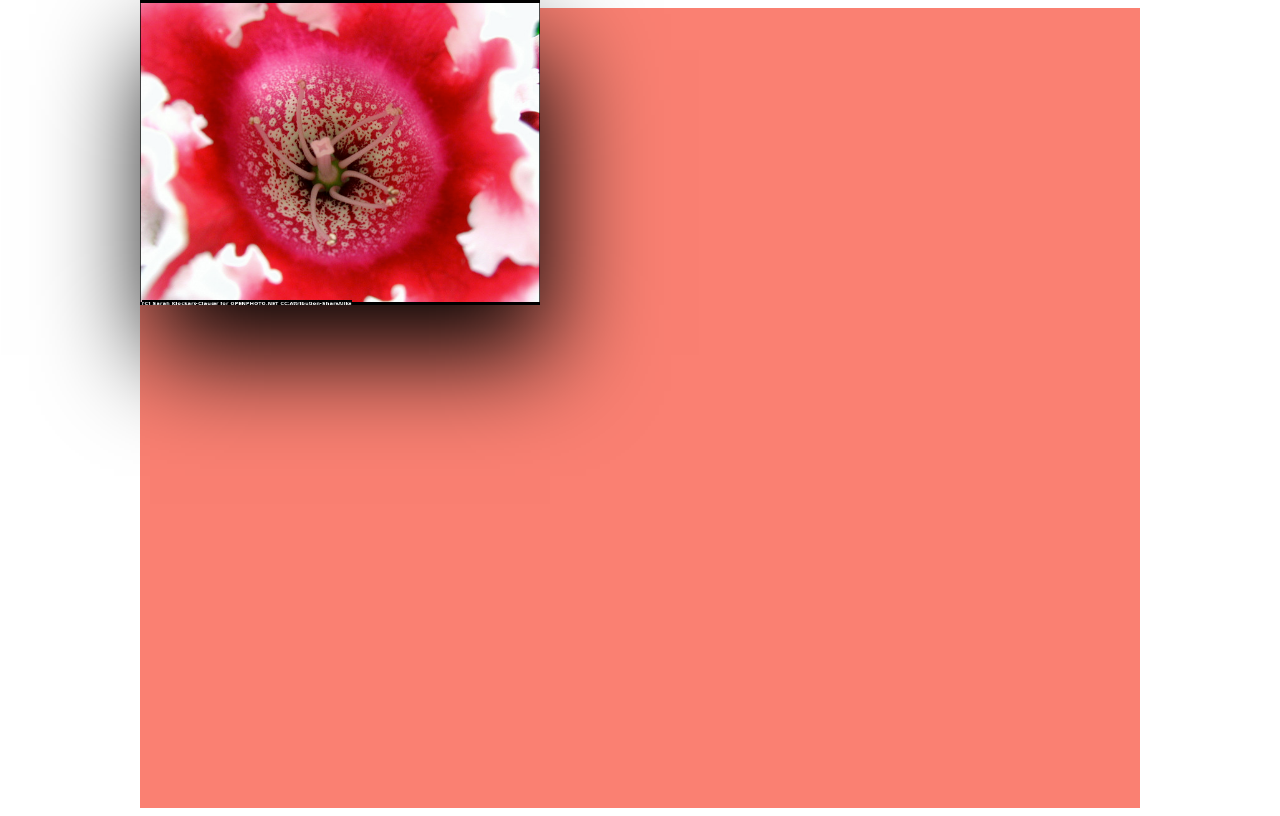
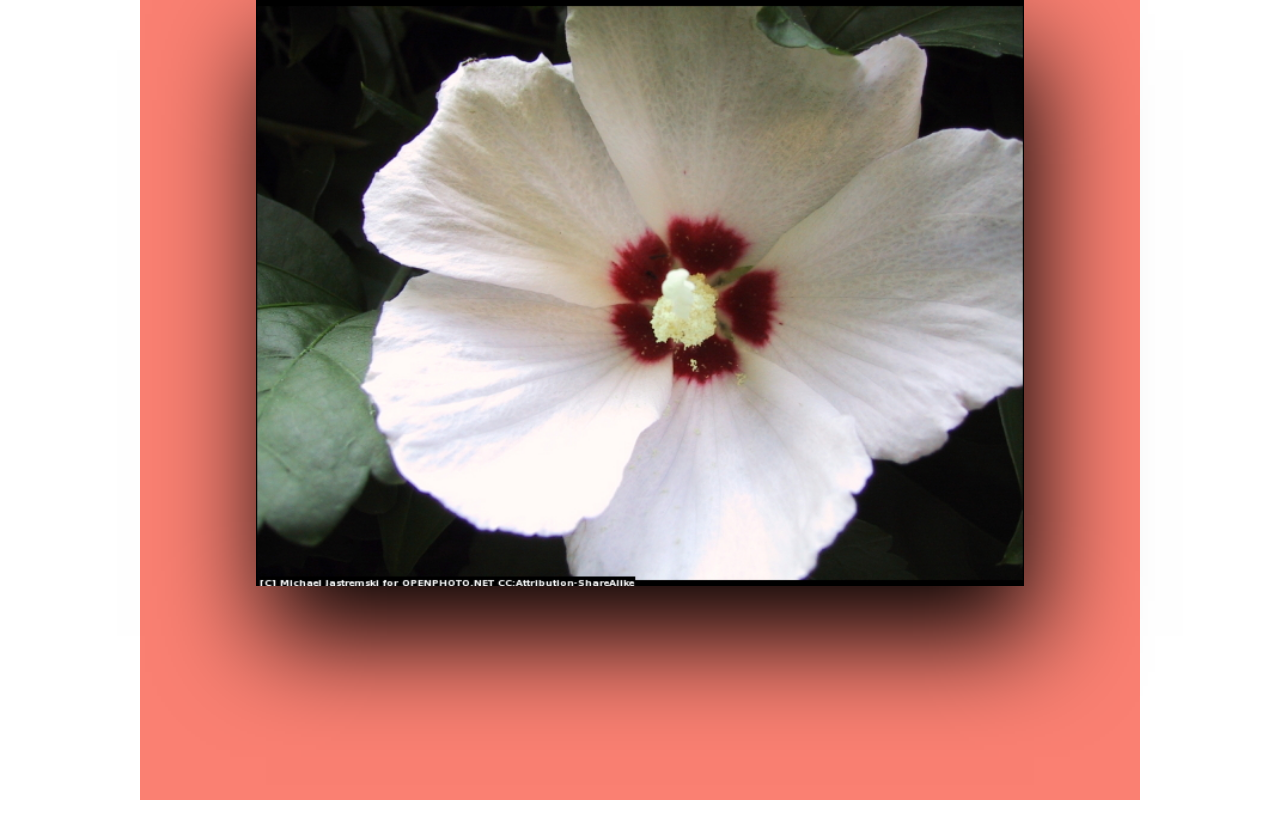
Before and after one commit to monteserin/monteserinGallery, a plain HTML site: page index.html in a window 1280 px wide. Drawn offline with Linux system fonts and the light colour scheme.

Commit message:
modified:   css/monteserinGallery.css 	modified:   index.html 	modified:   js/monteserinGallery.js 	modified:   monteserinGallery.jquery.json

```diff
--- a/css/monteserinGallery.css
+++ b/css/monteserinGallery.css
@@ -1,2 +1,4 @@
-#monteserinGallery img{box-shadow: 10px 50px 100px black; top:0;}
+body{padding:0; margin:0;}
+#monteserinGallery li{text-align:center;position: absolute; width:100%; height: 100%; left: 0; top:0;margin: 0; padding: 0}
+#monteserinGallery img{box-shadow: 10px 50px 100px black; top:0; margin: auto; width:60%;}
 ul{list-style: none; padding:0;}
--- a/index.html
+++ b/index.html
@@ -7,14 +7,13 @@
 <script type="text/javascript">
 $(document).ready(function(){
 	$("#monteserinGallery").monteserinGallery({
-		initPosX 	: "-500",
-		initPosY 	: "0",
-		endPosX  	: "500",
-		endPosY  	: "0",
-		initWidth 	: "400",
-		inTime		: 500,
-		outTime		: 500,
-		displayTime	: "100"
+		initPosX 	: "-500px",
+		initPosY 	: "0px",
+		endPosX  	: "500px",
+		endPosY  	: "0px",
+		inTime		: 1500,
+		outTime		: 1500,
+		displayTime	: "2000"
 
 	});
 });
--- a/js/monteserinGallery.js
+++ b/js/monteserinGallery.js
@@ -1,12 +1,13 @@
 jQuery.fn.monteserinGallery = function(event){
 	var counter = -1;
+	var counterNextImg = -1;
+	var imagesArray;
 	var initPosX = 0
 	var initPosY = 0;
 	var displayPosX = 0;
 	var displayPosY = 0;
 	var endPosX = 0;
 	var endPosY = 0;
-	var initWidth = 100;
 	var inTime = 500;
 	var outTime = 500;
 	var displayTime = 1000;
@@ -15,23 +16,20 @@ jQuery.fn.monteserinGallery = function(event){
 	if(event.initPosY)initPosY = event.initPosY;
 	if(event.endPosX)endPosX = event.endPosX;
 	if(event.endPosY)endPosY = event.endPosY;
-	if(event.initWidth)initWidth = event.initWidth;
 	if(event.inTime)inTime = event.inTime;
 	if(event.outTime)outTime = event.outTime;
 	if(event.displayTime)displayTime = event.displayTime;
 	size = $("li", this).length;
-	$("img", this).css({"margin-left" : initPosX+"px", "position" : "absolute", "width" : initWidth+"px", "opacity" : "0"});
-	loop(this);
+		imagesArray = $("img", this),
 
-	function loop(me){
-		if(counter>=size-1){counter=0;}
-		else{ counter++;}
+	imagesArray.css({"opacity" : "0"});
+	loop( counter);
 
-		$("img", me).eq(counter)
-	//top, right, bottom, left
-	.animate({margin: displayPosY+"px 0px 0px "+displayPosX+"px", opacity:"1"},inTime).delay(displayTime)
-	.animate({margin: endPosY+"px 0px 0px "+endPosX+"px", opacity:"0"},outTime)
-	//reset image
-	.animate({margin: initPosY+"px 0px 0px "+initPosX+"px"},0,function(){loop(me)});
+	function loop(counter){
+		counter++;
+		if(counter>=size){counter=0;}
+imagesArray.eq(counter).css({"margin-left" : initPosX});
+	imagesArray.eq(counter).animate({margin: displayPosY+"px 0px 0px "+displayPosX+"px", opacity:"1"},inTime).delay(displayTime).queue(function(nxt){loop(counter); imagesArray.eq(counter).animate({margin: endPosY+" 0px 0px "+endPosX, opacity:"0"},outTime); nxt() })
+
 }
 }
--- a/monteserinGallery.jquery.json
+++ b/monteserinGallery.jquery.json
@@ -7,7 +7,7 @@
 	"image",
 	"carrusell"
 	],
-	"version": "1.1.2",
+	"version": "1.1.3",
 	"author": {
 		"name": "Pablo Monteserin",
 		"url": "http://pablomonteserin.com/"
```
